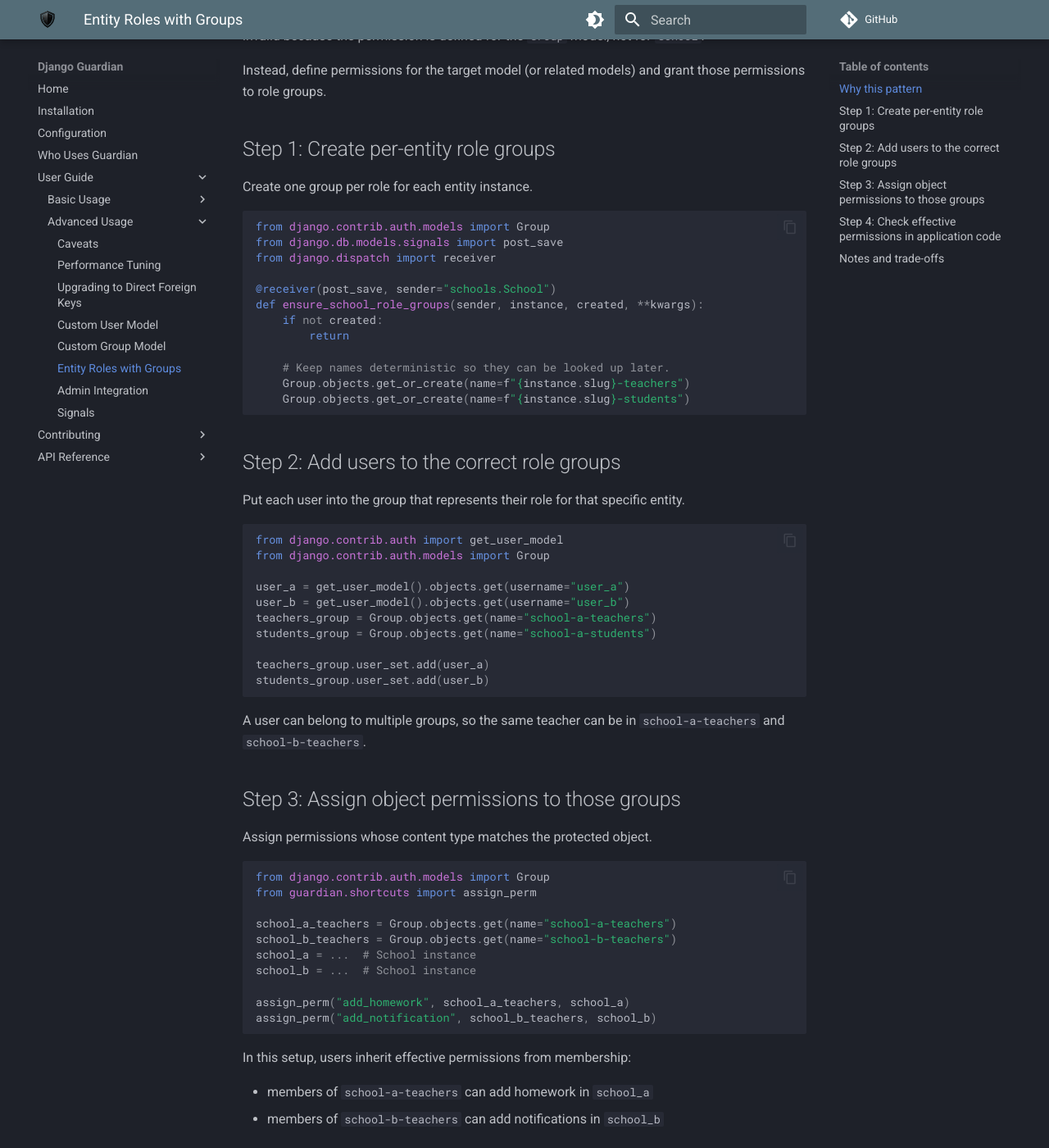
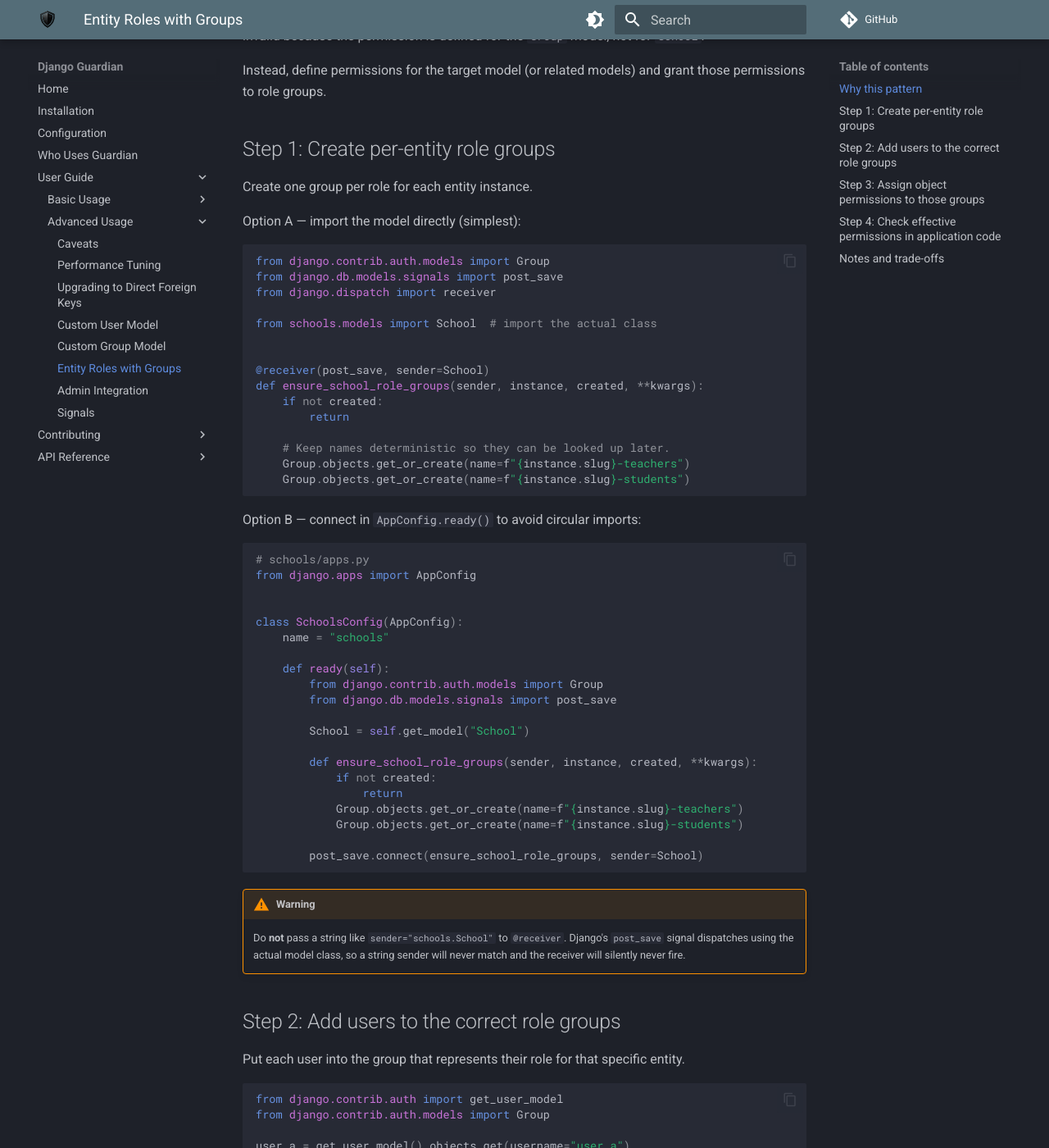
Before and after one commit to django-guardian/django-guardian, an MkDocs documentation site: the page built from docs/userguide/entity-roles-with-groups.md, in a window 1280 px wide and 1400 px high, scrolled down 476 px. Shown: the whole window at 82% size. Built offline with MkDocs 1.6.1 and Material for MkDocs 9.7.7, drawn with Linux system fonts in a browser that asks for light colours; plug-ins that fetch from the network failed and are left out; comment, search, counter and statistics services are not loaded.

Commit message:
user and group roles how to use guideline is added

````diff
--- a/docs/userguide/entity-roles-with-groups.md
+++ b/docs/userguide/entity-roles-with-groups.md
@@ -21,12 +21,17 @@ Instead, define permissions for the target model (or related models) and grant t
 
 Create one group per role for each entity instance.
 
+Option A — import the model directly (simplest):
+
 ```python
 from django.contrib.auth.models import Group
 from django.db.models.signals import post_save
 from django.dispatch import receiver
 
-@receiver(post_save, sender="schools.School")
+from schools.models import School  # import the actual class
+
+
+@receiver(post_save, sender=School)
 def ensure_school_role_groups(sender, instance, created, **kwargs):
     if not created:
         return
@@ -35,6 +40,37 @@ def ensure_school_role_groups(sender, instance, created, **kwargs):
     Group.objects.get_or_create(name=f"{instance.slug}-teachers")
     Group.objects.get_or_create(name=f"{instance.slug}-students")
 ```
+
+Option B — connect in `AppConfig.ready()` to avoid circular imports:
+
+```python
+# schools/apps.py
+from django.apps import AppConfig
+
+
+class SchoolsConfig(AppConfig):
+    name = "schools"
+
+    def ready(self):
+        from django.contrib.auth.models import Group
+        from django.db.models.signals import post_save
+
+        School = self.get_model("School")
+
+        def ensure_school_role_groups(sender, instance, created, **kwargs):
+            if not created:
+                return
+            Group.objects.get_or_create(name=f"{instance.slug}-teachers")
+            Group.objects.get_or_create(name=f"{instance.slug}-students")
+
+        post_save.connect(ensure_school_role_groups, sender=School)
+```
+
+!!! warning
+
+    Do **not** pass a string like `sender="schools.School"` to `@receiver`.
+    Django's `post_save` signal dispatches using the actual model class, so
+    a string sender will never match and the receiver will silently never fire.
 
 ## Step 2: Add users to the correct role groups
 
````
